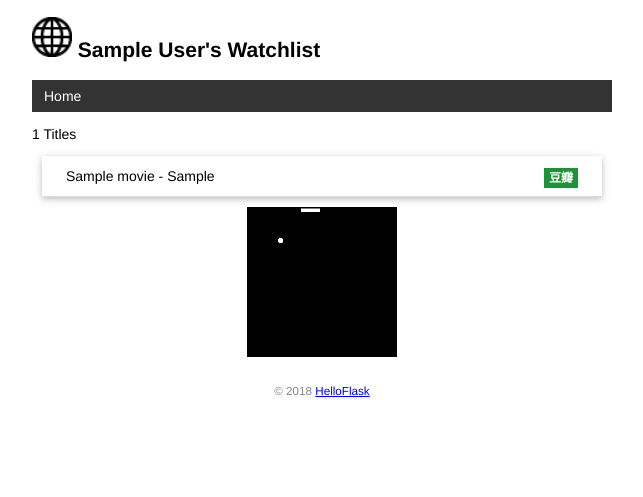
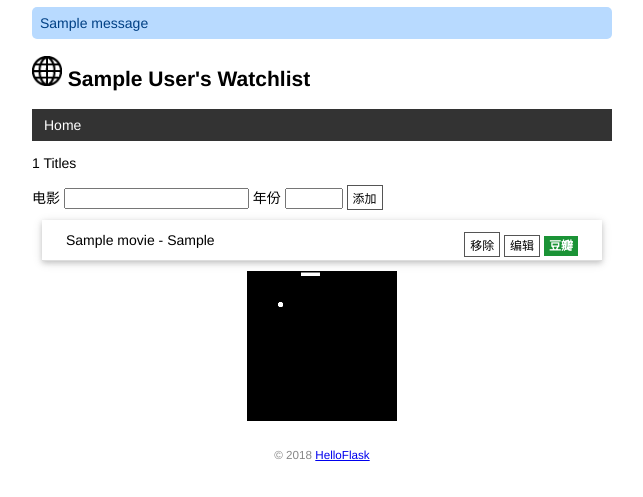
Before and after one commit to tom10110887/watchlist, a Flask app: page / in a window 1280 px wide. Shown: the top 497 px of the page, without its empty margins (318-961 px from the left). Run offline with Flask 2, Linux system fonts and the light colour scheme; tables that the repository leaves empty hold one stand-in row (values such as "Sample post"); one stand-in notice (Sample message) is shown.

Commit message:
Create, edit, delete item by form

```diff
--- a/app.py
+++ b/app.py
@@ -1,4 +1,4 @@
-from flask import url_for
+from flask import url_for, request, redirect, flash
 from flask import Flask, render_template
 from flask_sqlalchemy import SQLAlchemy
 import os
@@ -15,6 +15,7 @@ app = Flask(__name__)
 
 app.config['SQLALCHEMY_DATABASE_URI'] = prefix + os.path.join(app.root_path, 'data.db')
 app.config['SQLALCHEMY_TRACK_MODIFICATIONS'] = False #关闭对模型修改的监控
+app.config['SECRET_KEY'] = 'dev'
 db = SQLAlchemy(app)
 
 @app.cli.command()
@@ -26,11 +27,50 @@ def initdb(drop):
     db.create_all()
     click.echo('Initialized database.')
 
-@app.route('/')
+@app.route('/', methods=['GET', 'POST'])
 def index():
+    if request.method == 'POST':
+        title = request.form.get('title')
+        year = request.form.get('year')
+        if not title or not year or len(year) != 4 or len(title) > 60:
+            flash('输入格式错误')
+            return redirect(url_for('index'))
+        movie = Movie(title=title, year=year)
+        db.session.add(movie)
+        db.session.commit()
+        flash('添加成功')
+        return redirect(url_for('index'))
+
     user = User.query.first()
     movies = Movie.query.all()
     return render_template('index.html', movies=movies)
+
+@app.route('/movie/edit/<int:movie_id>', methods=['GET', 'POST'])
+def edit(movie_id):
+    movie = Movie.query.get_or_404(movie_id)
+    if request.method == 'POST':
+        title = request.form['title']
+        year = request.form['year']
+
+        if not title or not year or len(year) != 4 or len(title) > 60:
+            flash("输入格式错误")
+            return redirect(url_for('edit', movie_id=movie_id))
+
+        movie.title = title
+        movie.year = year
+        db.session.commit()
+        flash('编辑成功')
+        return redirect(url_for('index'))
+
+    return render_template('edit.html', movie=movie)
+
+@app.route('/movie/delete/<int:movie_id>', methods=['POST'])
+def delete(movie_id):
+    movie = Movie.query.get_or_404(movie_id)
+    db.session.delete(movie)
+    db.session.commit()
+    flash('已删除')
+    return redirect(url_for('index'))
 
 class User(db.Model):
     id = db.Column(db.Integer, primary_key=True)
--- a/static/style.css
+++ b/static/style.css
@@ -16,7 +16,7 @@ footer {
 
 /* 头像 */
 .pureboy {
-    width: 40px;
+    width: 30px;
     }
 
 /*电影列表*/
@@ -88,3 +88,48 @@ nav li a:hover {
     border-redius: 15px;
     padding: 3px 5px;
     }
+
+/* 覆盖某些浏览器对 input 元素定义的字体*/
+input[type=submit] {
+    font-family: inherit;
+    }
+
+input[tpye=text] {
+    border: 1px solid #ddd;
+    }
+
+input[name=year] {
+    width: 50px;
+    }
+
+.btn {
+    font-size: 12px;
+    padding: 3px 5px;
+    text-decoration: none;
+    cursor: pointer;
+    background-color: white;
+    color: black;
+    border: 1px solid #555555;
+    border-redius: 5px;
+    }
+
+.btn:hover {
+    text-decoration: none;
+    background-color: black;
+    color: white;
+    border: 1px solid black;
+    }
+
+.alert {
+    position: relative;
+    padding: 7px;
+    margin: 7px 0;
+    border: 1px solid transparent;
+    color: #004085;
+    background-color: #b8daff;
+    border-radius: 5px;
+    }
+
+.inline-form {
+    display: inline;
+    }
--- a/templates/base.html
+++ b/templates/base.html
@@ -10,6 +10,9 @@
     {% endblock %}
 </head>
 <body>
+    {% for message in get_flashed_messages() %}
+        <div class="alert">{{ message }}</div>
+    {% endfor %}
     <h2>
         <img alt="pureboy" class="pureboy" src="{{ url_for('static', filename='images/net.png') }}">
         {{ user.name }}'s Watchlist
--- a/templates/index.html
+++ b/templates/index.html
@@ -2,10 +2,19 @@
 
 {% block content %}
     <p>{{ movies|length }} Titles</p>
+    <form method="post">
+        电影 <input type="text" name="title" autocomplete="off" required>
+        年份 <input type="text" name="year" autocomplete="off" required>
+        <input class="btn" type="submit" name="submit" value="添加">
+    </form>
     <ul class="movie-list">
         {% for movie in movies %}
         <li>{{ movie.title }} - {{ movie.year }}
             <span class="float-right">
+                <form class="inline-form" method="post" action="{{ url_for('delete', movie_id=movie.id)}}">
+                    <input class="btn" type="submit" name="delete" value="移除" onclick="return confirm('确定要删除 {{ movie.title }} 吗？')">
+                </form>
+                <a class="btn" href="{{ url_for('edit', movie_id=movie.id) }}">编辑</a>
                 <a class="douban" href="https://movie.douban.com/subject_search?search_text={{ movie.title }}" target="_blank" title="查看豆瓣评分">豆瓣</a>
             </span>
         </li>
```
Also changed, not shown: templates/edit.html (added, +10 -0 lines), 1 other file.
